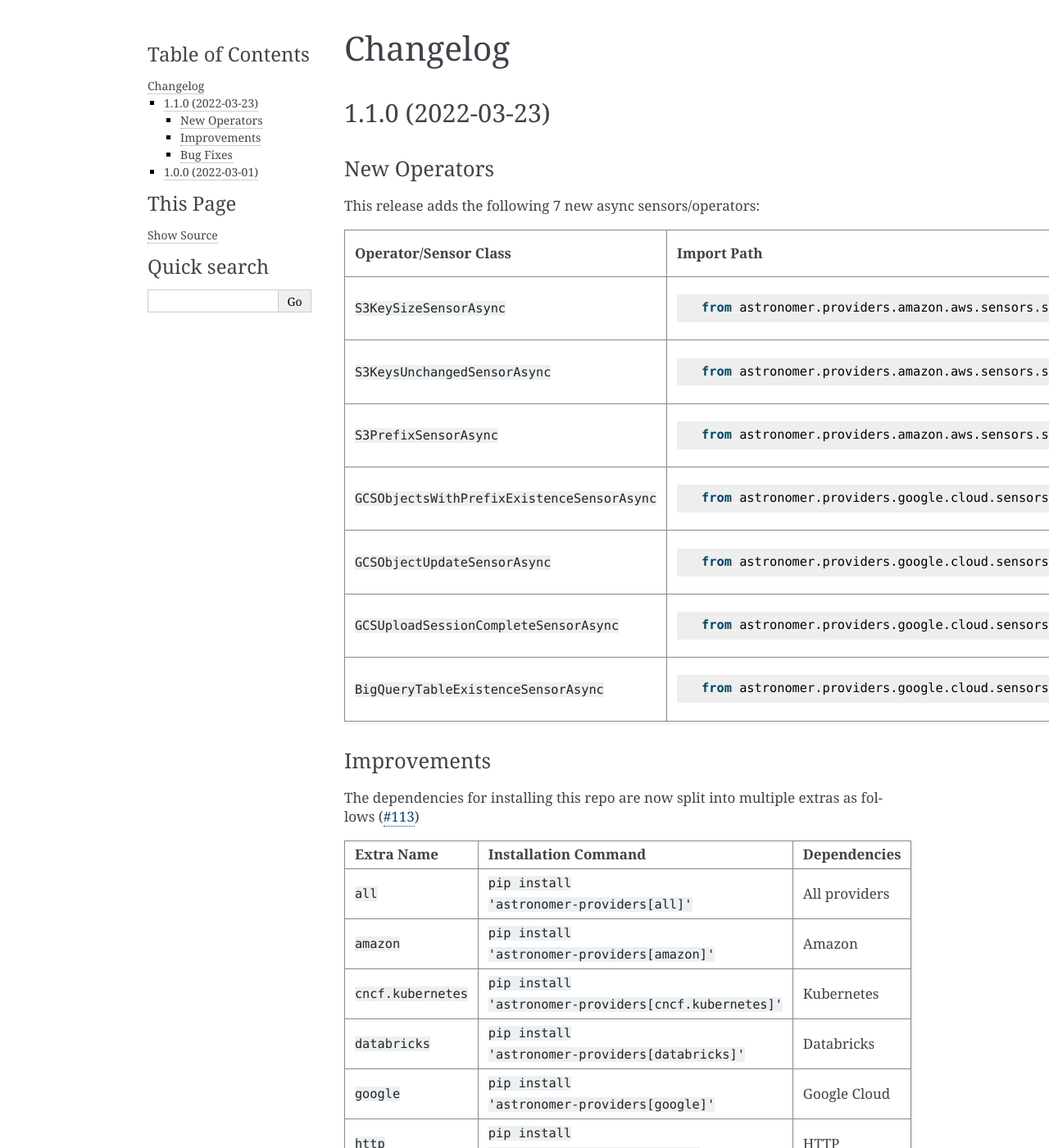
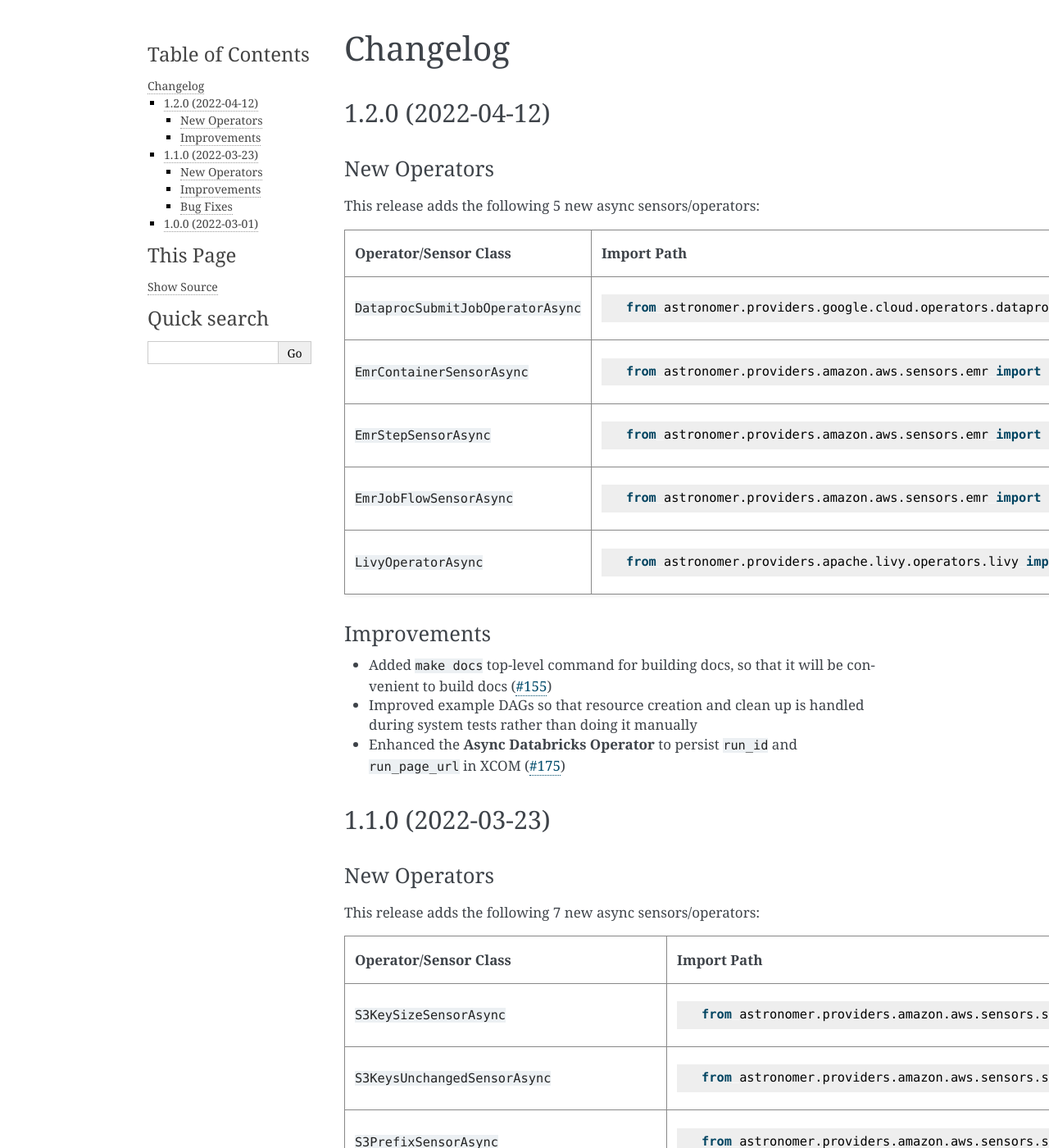
Before and after one commit to astronomer/astronomer-providers, a Sphinx documentation site: the page built from docs/changelog.rst, in a window 1280 px wide and 1400 px high. Shown: the whole window at 82% size. Built offline with Sphinx 7.4.7, drawn with Linux system fonts in a browser that asks for light colours; pages that are not in the unit, such as notebooks, are missing from menus.

Commit message:
Releasing 1.2.0

```diff
--- a/CHANGELOG.rst
+++ b/CHANGELOG.rst
@@ -1,5 +1,62 @@
 Changelog
 =========
+
+1.2.0 (2022-04-12)
+------------------
+
+New Operators
+"""""""""""""
+
+This release adds the following 5 new async sensors/operators:
+
+.. list-table::
+   :header-rows: 1
+
+   * - Operator/Sensor Class
+     - Import Path
+     - Example DAG
+
+   * - ``DataprocSubmitJobOperatorAsync``
+     - .. code-block:: python
+
+        from astronomer.providers.google.cloud.operators.dataproc import DataprocSubmitJobOperatorAsync
+     - `Example DAG <https://github.com/astronomer/astronomer-providers/blob/main/astronomer/providers/google/cloud/example_dags/example_dataproc.py>`__
+
+   * - ``EmrContainerSensorAsync``
+     - .. code-block:: python
+
+        from astronomer.providers.amazon.aws.sensors.emr import EmrContainerSensorAsync
+     - `Example DAG <https://github.com/astronomer/astronomer-providers/blob/main/astronomer/providers/amazon/aws/example_dags/example_emr.py>`__
+
+   * - ``EmrStepSensorAsync``
+     - .. code-block:: python
+
+        from astronomer.providers.amazon.aws.sensors.emr import EmrStepSensorAsync
+     - `Example DAG <https://github.com/astronomer/astronomer-providers/blob/main/astronomer/providers/amazon/aws/example_dags/example_emr_step_sensor.py>`__
+
+   * - ``EmrJobFlowSensorAsync``
+     - .. code-block:: python
+
+        from astronomer.providers.amazon.aws.sensors.emr import EmrJobFlowSensorAsync
+     - `Example DAG <https://github.com/astronomer/astronomer-providers/blob/main/astronomer/providers/amazon/aws/example_dags/example_emr_job_flow.py>`__
+
+   * - ``LivyOperatorAsync``
+     - .. code-block:: python
+
+        from astronomer.providers.apache.livy.operators.livy import LivyOperatorAsync
+     - `Example DAG <https://github.com/astronomer/astronomer-providers/blob/main/astronomer/providers/apache/livy/example_dags/example_livy.py>`__
+
+
+Improvements
+""""""""""""
+
+* Added ``make docs`` top-level command for building docs, so that it will be convenient to build docs
+  (`#155 <https://github.com/astronomer/astronomer-providers/pull/155>`_)
+* Improved example DAGs so that resource creation and clean up is handled during system tests rather
+  than doing it manually
+* Enhanced the  **Async Databricks Operator**   to persist ``run_id`` and ``run_page_url`` in XCOM
+  (`#175 <https://github.com/astronomer/astronomer-providers/pull/175>`_)
+
 
 1.1.0 (2022-03-23)
 --------------------
--- a/docs/conf.py
+++ b/docs/conf.py
@@ -22,7 +22,7 @@
 author = "Astronomer Inc."
 
 # The full version, including alpha/beta/rc tags
-release = "1.2.0.dev1"
+release = "1.2.0"
 
 
 # -- General configuration ---------------------------------------------------
--- a/setup.cfg
+++ b/setup.cfg
@@ -1,6 +1,6 @@
 [metadata]
 name = astronomer-providers
-version = 1.2.0.dev1
+version = 1.2.0
 url = https://github.com/astronomer/astronomer-providers/
 author = Astronomer
 author_email = humans@astronomer.io
```
